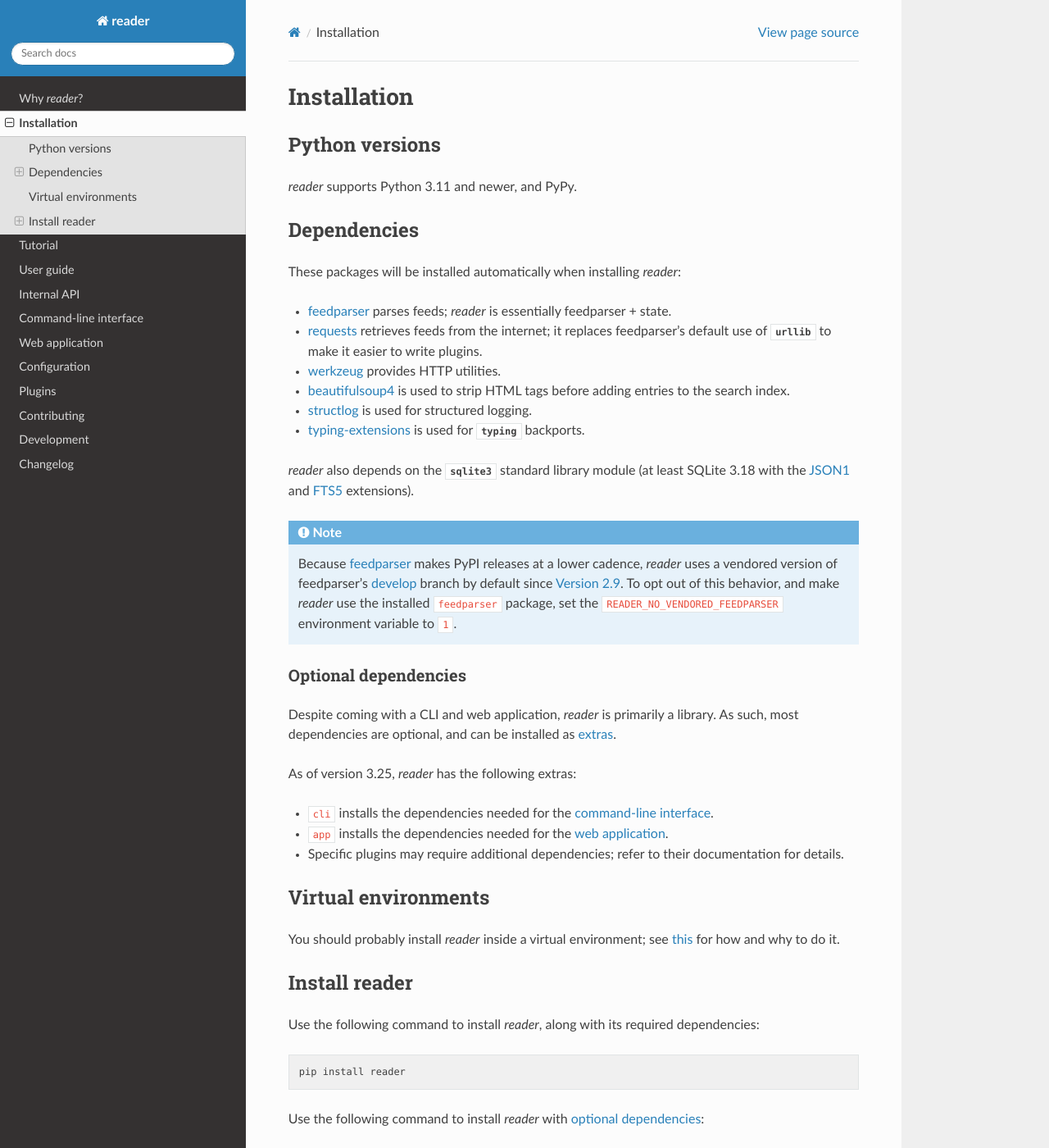
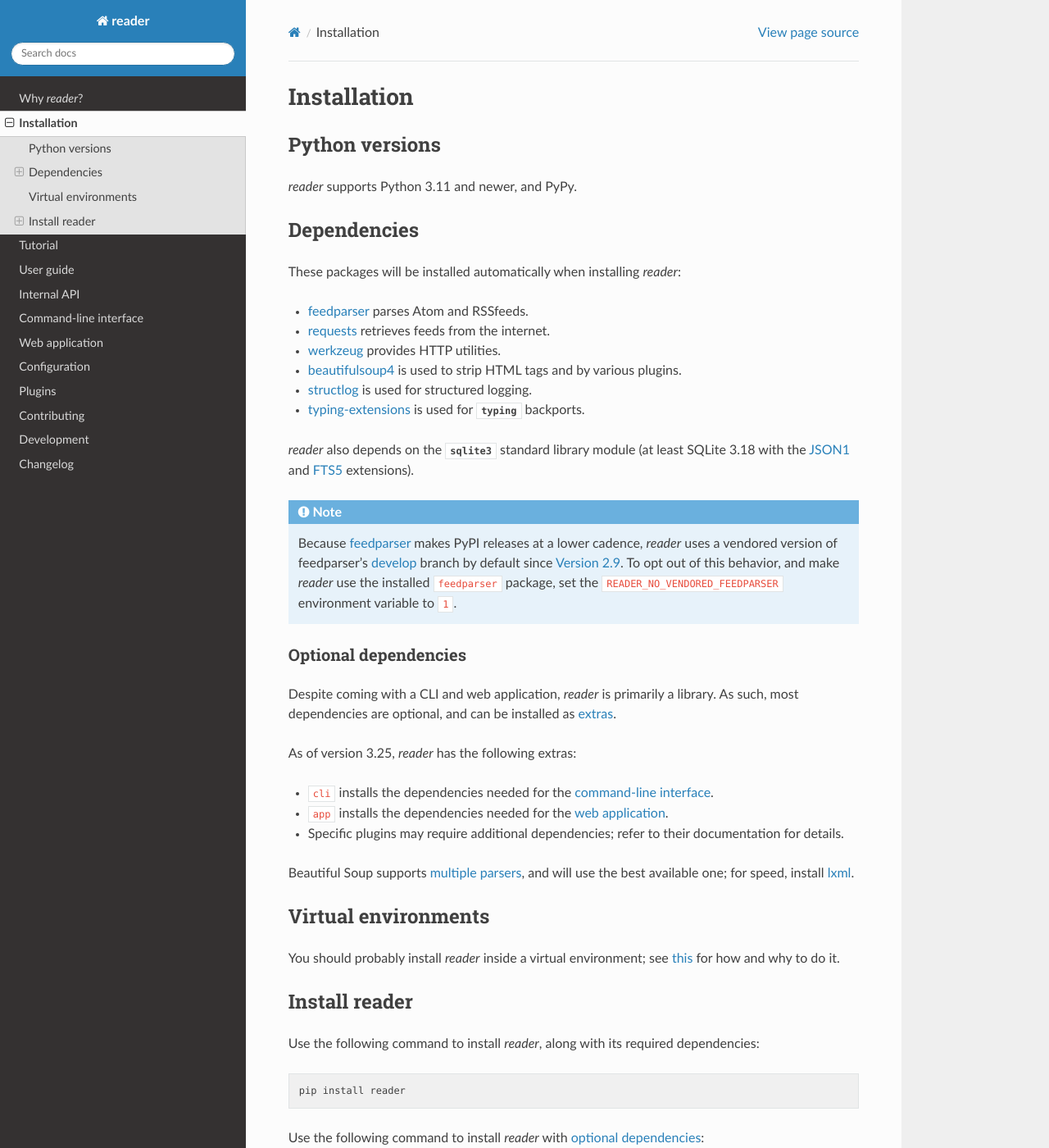
Before and after one commit to Alcides1123/reader, a Sphinx documentation site: the page built from docs/install.rst, in a window 1280 px wide and 1400 px high. Shown: the whole window at 82% size. Built offline with Sphinx 7.4.7 and the Read the Docs theme 3.1.0, drawn with Linux system fonts in a browser that asks for light colours; pages that are not in the unit, such as notebooks, are missing from menus.

Commit message:
Document lxml as optional dependency (for beautifulsoup4).

```diff
--- a/docs/install.rst
+++ b/docs/install.rst
@@ -13,13 +13,10 @@ Dependencies
 
 These packages will be installed automatically when installing *reader*:
 
-* `feedparser`_ parses feeds; *reader* is essentially feedparser + state.
-* `requests`_ retrieves feeds from the internet;
-  it replaces feedparser's default use of :mod:`urllib`
-  to make it easier to write plugins.
+* `feedparser`_ parses Atom and RSSfeeds.
+* `requests`_ retrieves feeds from the internet.
 * `werkzeug`_ provides HTTP utilities.
-* `beautifulsoup4`_ is used to strip HTML tags before adding entries
-  to the search index.
+* `beautifulsoup4`_ is used to strip HTML tags and by various plugins.
 * `structlog`_ is used for structured logging.
 * `typing-extensions`_ is used for :mod:`typing` backports.
 
@@ -58,8 +55,13 @@ As of version |version|, *reader* has the following extras:
 * Specific plugins may require additional dependencies;
   refer to their documentation for details.
 
+Beautiful Soup supports `multiple parsers`_,
+and will use the best available one;
+for speed, install `lxml`_.
 
 .. _beautifulsoup4: https://www.crummy.com/software/BeautifulSoup/
+.. _multiple parsers: https://www.crummy.com/software/BeautifulSoup/bs4/doc/#installing-a-parser
+.. _lxml: https://lxml.de/
 .. _feedparser: https://feedparser.readthedocs.io/en/latest/
 .. _requests: https://requests.readthedocs.io/
 .. _werkzeug: https://werkzeug.palletsprojects.com/
```
